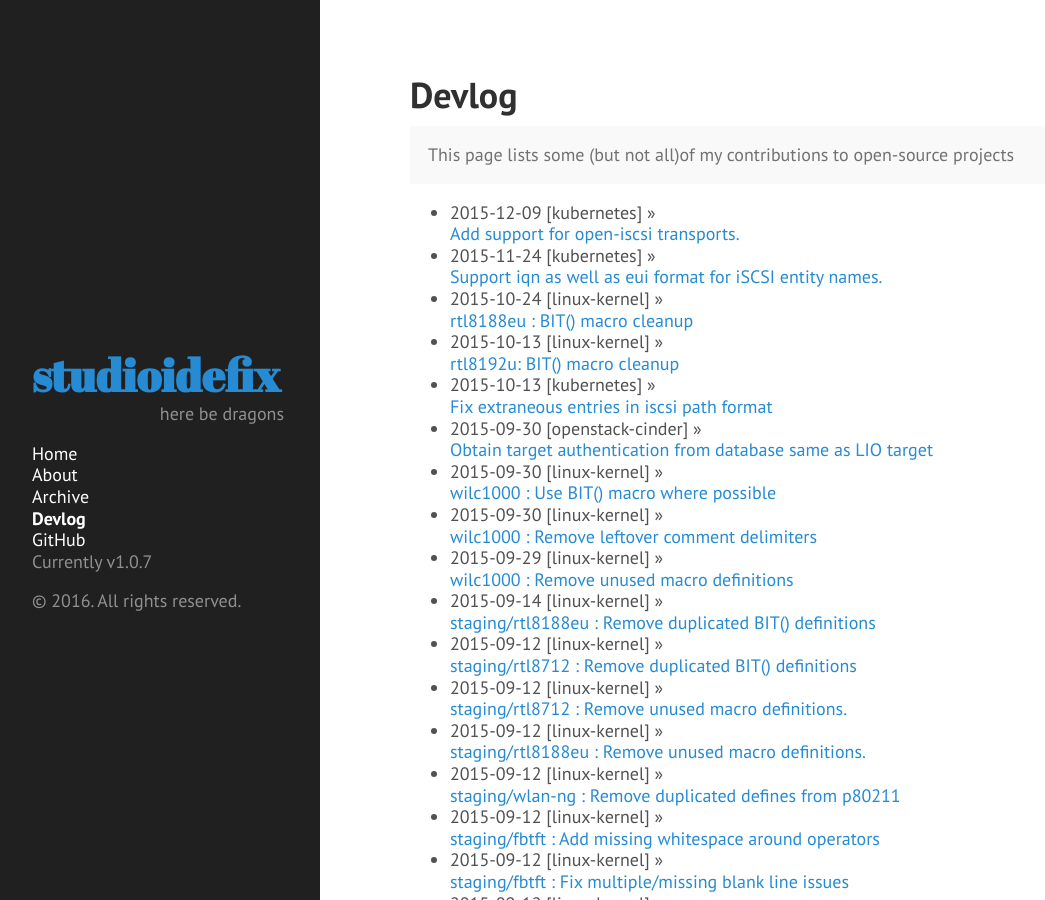
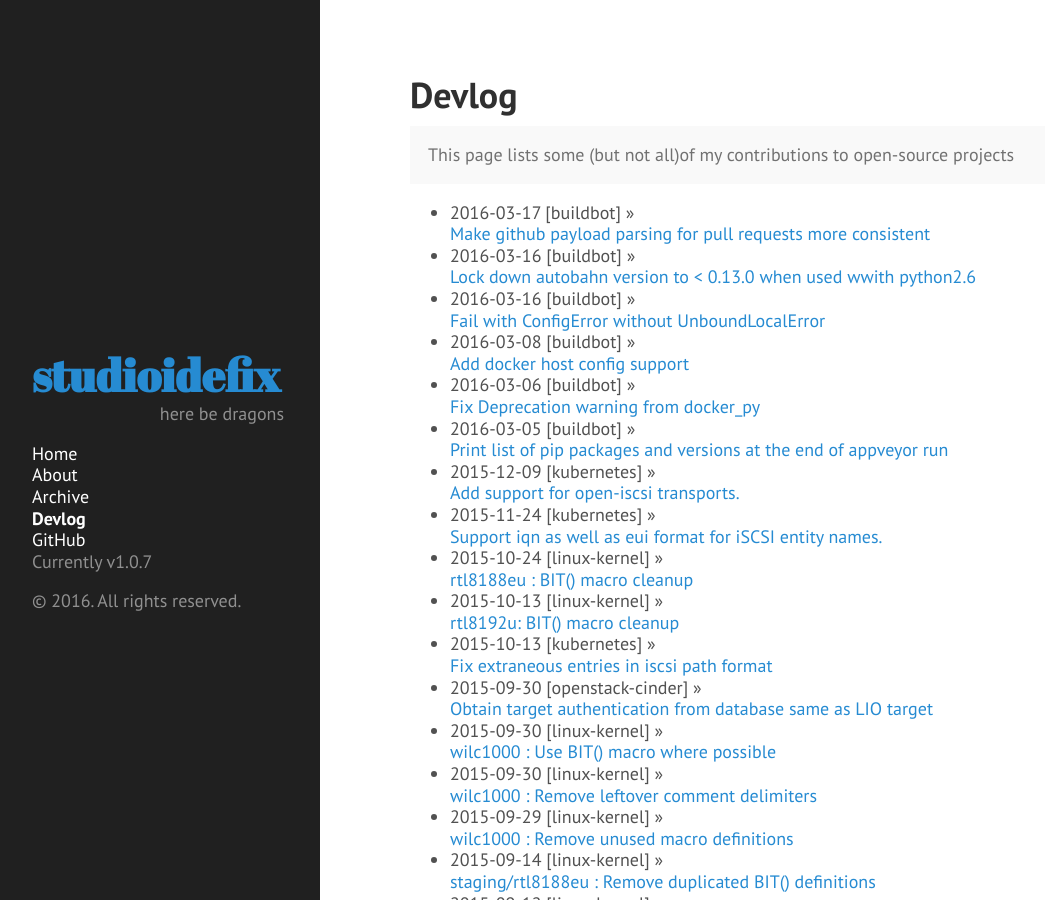
Before and after one commit to anish/anish.github.io, a Jekyll site: the page built from devlog.md, in a window 1280 px wide and 900 px high. Shown: the whole window, without its empty margins (4-1049 px from the left). Built offline with Jekyll 4.4.1, drawn with Linux system fonts in a browser that asks for light colours; Markdown is read by kramdown in place of the engine named in the settings.

Commit message:
Update devlog as of 03/14/2016

```diff
--- a/devlog.md
+++ b/devlog.md
@@ -10,6 +10,12 @@ git log --author=Anish --format="* %cd [wireshark] &raquo;<br> [%s](https://code
 <p class="message">
   This page lists some (but not all)of my contributions to open-source projects
 </p>
+* 2016-03-17 [buildbot] &raquo;<br> [Make github payload parsing for pull requests more consistent](https://github.com/buildbot/buildbot/commit/3703f2f77ea3ce5b9070770ec383bf004bea6867)
+* 2016-03-16 [buildbot] &raquo;<br> [Lock down autobahn version to < 0.13.0 when used wwith python2.6](https://github.com/buildbot/buildbot/commit/612097f4dfbc3dcc058ddc763a419724878b96c5)
+* 2016-03-16 [buildbot] &raquo;<br> [Fail with ConfigError without UnboundLocalError](https://github.com/buildbot/buildbot/commit/0c877e3f4781e44c6bf73d40120f302c8ae99e64)
+* 2016-03-08 [buildbot] &raquo;<br> [Add docker host config support](https://github.com/buildbot/buildbot/commit/b977a0b2b8bf610ea591b6ca743d7d95ede5efb3)
+* 2016-03-06 [buildbot] &raquo;<br> [Fix Deprecation warning from docker_py](https://github.com/buildbot/buildbot/commit/3c702fcb918f491849da86a49050eef9a5008d83)
+* 2016-03-05 [buildbot] &raquo;<br> [Print list of pip packages and versions at the end of appveyor run](https://github.com/buildbot/buildbot/commit/f318f2d390fdbff9e4082a8ff4a891b650c6f0de)
 * 2015-12-09 [kubernetes] &raquo;<br> [Add support for open-iscsi transports.](https://github.com/kubernetes/kubernetes/commit/5f7019ab9d28db1ad2322fa75222861a266c7497)
 * 2015-11-24 [kubernetes] &raquo;<br> [Support iqn as well as eui format for iSCSI entity names.](https://github.com/kubernetes/kubernetes/commit/18c82f743cd10785b19f1a6bb58c7374caea2aa8)
 * 2015-10-24 [linux-kernel] &raquo;<br> [rtl8188eu : BIT() macro cleanup](https://git.kernel.org/cgit/linux/kernel/git/torvalds/linux.git/commit/?id=9c68ed09fe11cdd45cd84f8dcf634c2ca4075a52)
```
